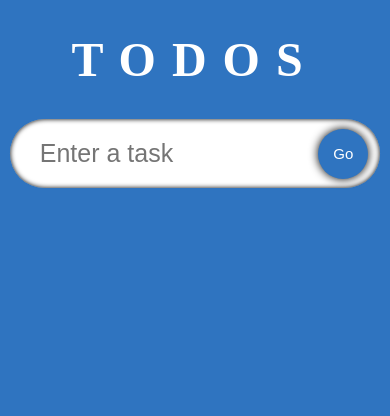
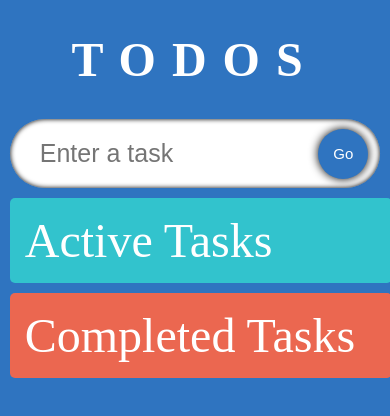
Before and after one commit to Bondok6/react-typescript-todo, a React (Create React App) app: page / in a window 390 px wide. Shown: the top 416 px of the page. Built offline with nearby package versions, Linux system fonts and the light colour scheme; the HTML template or start-up script is replaced by a standard one; a web font is replaced by a local one.

Commit message:
Improve the style

```diff
--- a/src/components/TodoList.tsx
+++ b/src/components/TodoList.tsx
@@ -9,10 +9,19 @@
 
 const TodoList = ({ todos, setTodos }: TodoListProps) => {
   return (
-    <div className="todos">
-      {todos.map((todo) => (
-        <SingleTodo todo={todo} setTodos={setTodos} key={todo.id} />
-      ))}
+    <div className="container">
+      <div className="todos">
+        <span className="todos__heading">Active Tasks</span>
+        {todos.map((todo) => (
+          <SingleTodo todo={todo} setTodos={setTodos} key={todo.id} />
+        ))}
+      </div>
+      <div className="todos remove">
+        <span className="todos__heading">Completed Tasks</span>
+        {todos.map((todo) => (
+          <SingleTodo todo={todo} setTodos={setTodos} key={todo.id} />
+        ))}
+      </div>
     </div>
   );
 };
--- a/src/components/styles/style-components.css
+++ b/src/components/styles/style-components.css
@@ -1,6 +1,6 @@
 .input {
   display: flex;
-  width: 90%;
+  width: 95%;
   position: relative;
   align-items: center;
 }
@@ -44,21 +44,42 @@
   box-shadow: 0 0 5px black;
 }
 
+.container {
+  display: flex;
+  width: 95%;
+  margin-top: 10px;
+  justify-content: space-between;
+  align-items: flex-start;
+}
+
 .todos {
   display: flex;
-  justify-content: space-evenly;
-  width: 90%;
-  flex-wrap: wrap;
+  width: 47.5%;
+  flex-direction: column;
+  padding: 15px;
+  border-radius: 5px;
+  background-color: #32c3cd;
+}
+
+.todos__heading {
+  font-size: 3rem;
+  color: #fff;
 }
 
 .todos__single {
   display: flex;
-  width: 29.5%;
   border-radius: 5px;
   padding: 20px;
   margin-top: 15px;
   background-image: url('https://img.freepik.com/free-photo/crumpled-yellow-paper-background-close-up_60487-2390.jpg?size=626&ext=jpg');
+  transition: 0.2s;
 }
+
+.todos__single:hover {
+  box-shadow: 0 0 5px #000;
+  transform: scale(1.03);
+}
+
 .todos__single--text {
   flex: 1;
   padding: 5px;
@@ -76,9 +97,9 @@
   cursor: pointer;
 }
 
-@media (max-width: 1200px) {
-  .todos__single {
-    width: 40%;
+@media (max-width: 1100px) {
+  .todos {
+    width: 45%;
   }
 }
 
@@ -88,8 +109,14 @@
   }
   .todos {
     width: 95%;
+    margin-bottom: 10px;
   }
-  .todos__single {
-    width: 100%;
+  .container {
+    width: 95%;
+    flex-direction: column;
   }
 }
+
+.remove {
+  background-color: #eb6750;
+}
```
